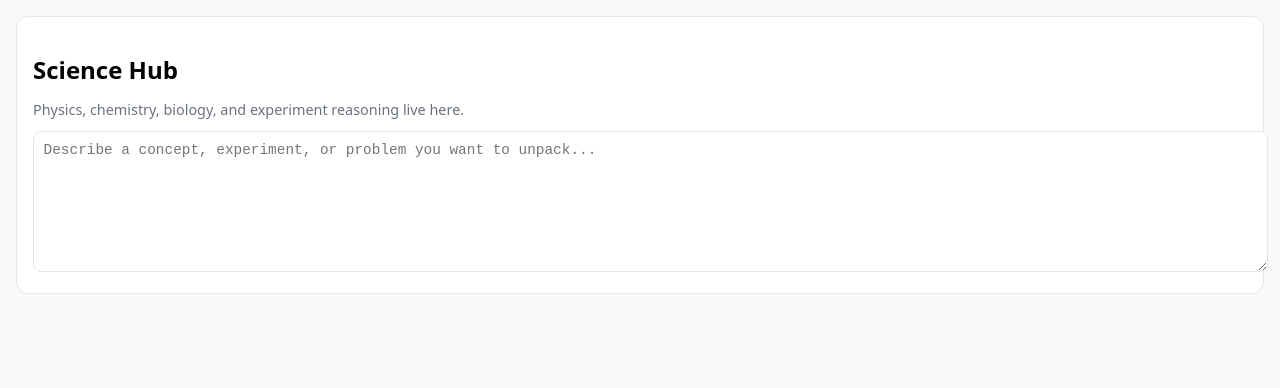
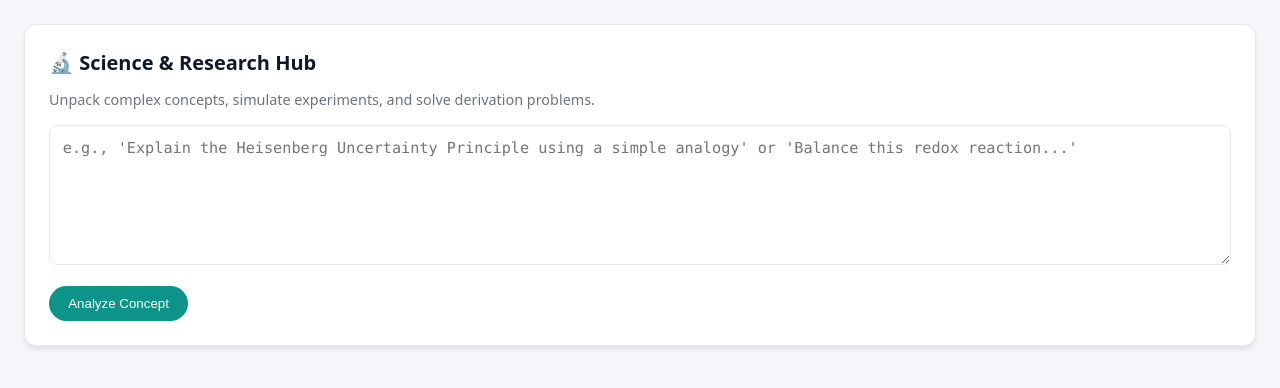
Before and after one commit to playzsaha1/nover-education, a plain HTML site: page hubs /writing.html in a window 1280 px wide. Drawn offline with Linux system fonts and the light colour scheme.

Commit message:
updated writing.html

```diff
--- a/hubs /writing.html
+++ b/hubs /writing.html
@@ -4,18 +4,122 @@
   <meta charset="UTF-8" />
   <title>Science Hub</title>
   <style>
-    body { font-family: system-ui, sans-serif; margin: 0; padding: 1rem; background: #f9fafb; }
-    .panel { background: #fff; border-radius: 0.75rem; padding: 1rem; border: 1px solid #e5e7eb; }
-    h2 { margin-bottom: 0.25rem; }
-    p { color: #6b7280; font-size: 0.9rem; margin-bottom: 0.75rem; }
-    textarea { width: 100%; min-height: 120px; border-radius: 0.5rem; border: 1px solid #e5e7eb; padding: 0.6rem; font-size: 0.9rem; }
+    :root {
+      --accent-sci: #0d9488; /* Science Teal */
+      --text-main: #111827;
+      --text-muted: #6b7280;
+      --panel-border: #e5e7eb;
+    }
+
+    body {
+      font-family: system-ui, -apple-system, sans-serif;
+      margin: 0;
+      padding: 1.5rem;
+      background: #f5f7fb;
+      color: var(--text-main);
+    }
+
+    .panel {
+      background: #fff;
+      border-radius: 0.75rem;
+      padding: 1.5rem;
+      border: 1px solid var(--panel-border);
+      box-shadow: 0 4px 6px -1px rgba(0, 0, 0, 0.1);
+    }
+
+    h2 { margin: 0 0 0.25rem 0; font-size: 1.25rem; display: flex; align-items: center; gap: 0.5rem; }
+    p { color: var(--text-muted); font-size: 0.9rem; margin-bottom: 1rem; }
+
+    textarea {
+      width: 100%;
+      min-height: 140px;
+      border-radius: 0.5rem;
+      border: 1px solid var(--panel-border);
+      padding: 0.8rem;
+      font-size: 0.95rem;
+      box-sizing: border-box;
+      font-family: 'Consolas', 'Monaco', monospace; /* Monospace for scientific notation */
+      resize: vertical;
+    }
+
+    .btn-container { margin-top: 1rem; }
+
+    button {
+      background: var(--accent-sci);
+      color: white;
+      border: none;
+      padding: 0.6rem 1.2rem;
+      border-radius: 999px;
+      font-weight: 500;
+      cursor: pointer;
+      transition: all 0.2s ease;
+    }
+
+    button:hover { opacity: 0.9; transform: translateY(-1px); }
+    button:disabled { opacity: 0.5; cursor: not-allowed; }
+
+    .output {
+      margin-top: 1.5rem;
+      padding: 1rem;
+      background: #f0fdfa;
+      border-radius: 0.5rem;
+      border: 1px solid #ccfbf1;
+      font-size: 0.95rem;
+      line-height: 1.6;
+      display: none;
+      white-space: pre-wrap;
+    }
+
+    .status { font-size: 0.85rem; color: var(--accent-sci); margin-top: 1rem; display: none; }
   </style>
 </head>
 <body>
   <div class="panel">
-    <h2>Science Hub</h2>
-    <p>Physics, chemistry, biology, and experiment reasoning live here.</p>
-    <textarea placeholder="Describe a concept, experiment, or problem you want to unpack..."></textarea>
+    <h2>🔬 Science & Research Hub</h2>
+    <p>Unpack complex concepts, simulate experiments, and solve derivation problems.</p>
+
+    <textarea id="sciInput" placeholder="e.g., 'Explain the Heisenberg Uncertainty Principle using a simple analogy' or 'Balance this redox reaction...'"></textarea>
+
+    <div class="btn-container">
+      <button id="sciBtn" onclick="runScienceAI()">Analyze Concept</button>
+    </div>
+
+    <div id="loadingStatus" class="status">Calculating variables and researching data...</div>
+    <div id="sciOutput" class="output"></div>
   </div>
+
+  <script>
+    async function runScienceAI() {
+      const input = document.getElementById('sciInput');
+      const output = document.getElementById('sciOutput');
+      const btn = document.getElementById('sciBtn');
+      const status = document.getElementById('loadingStatus');
+
+      if (!input.value.trim()) return;
+
+      btn.disabled = true;
+      status.style.display = 'block';
+      output.style.display = 'none';
+
+      try {
+        const sciPrompt = "Act as an Expert Science Researcher and Professor. " +
+                          "Break down the following query with high technical accuracy. " +
+                          "Use step-by-step logic for derivations or complex processes. " +
+                          "Where relevant, use standard scientific notation and formatting:\n\n" +
+                          input.value;
+
+        const response = await window.parent.callAI(sciPrompt);
+
+        output.textContent = response;
+        output.style.display = 'block';
+      } catch (err) {
+        output.textContent = "Laboratory Error: Failed to synthesize response.";
+        output.style.display = 'block';
+      } finally {
+        btn.disabled = false;
+        status.style.display = 'none';
+      }
+    }
+  </script>
 </body>
 </html>
```
